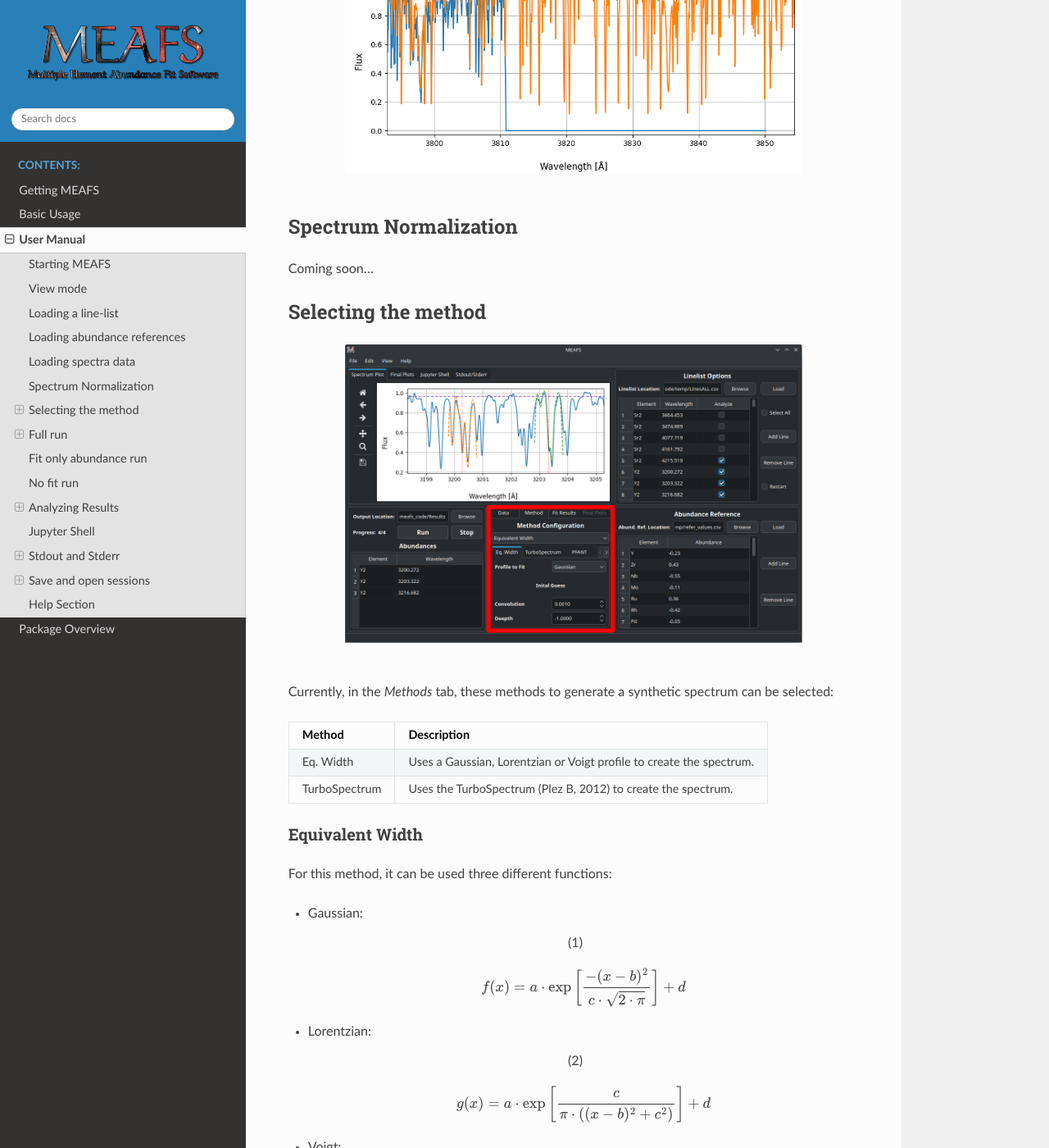
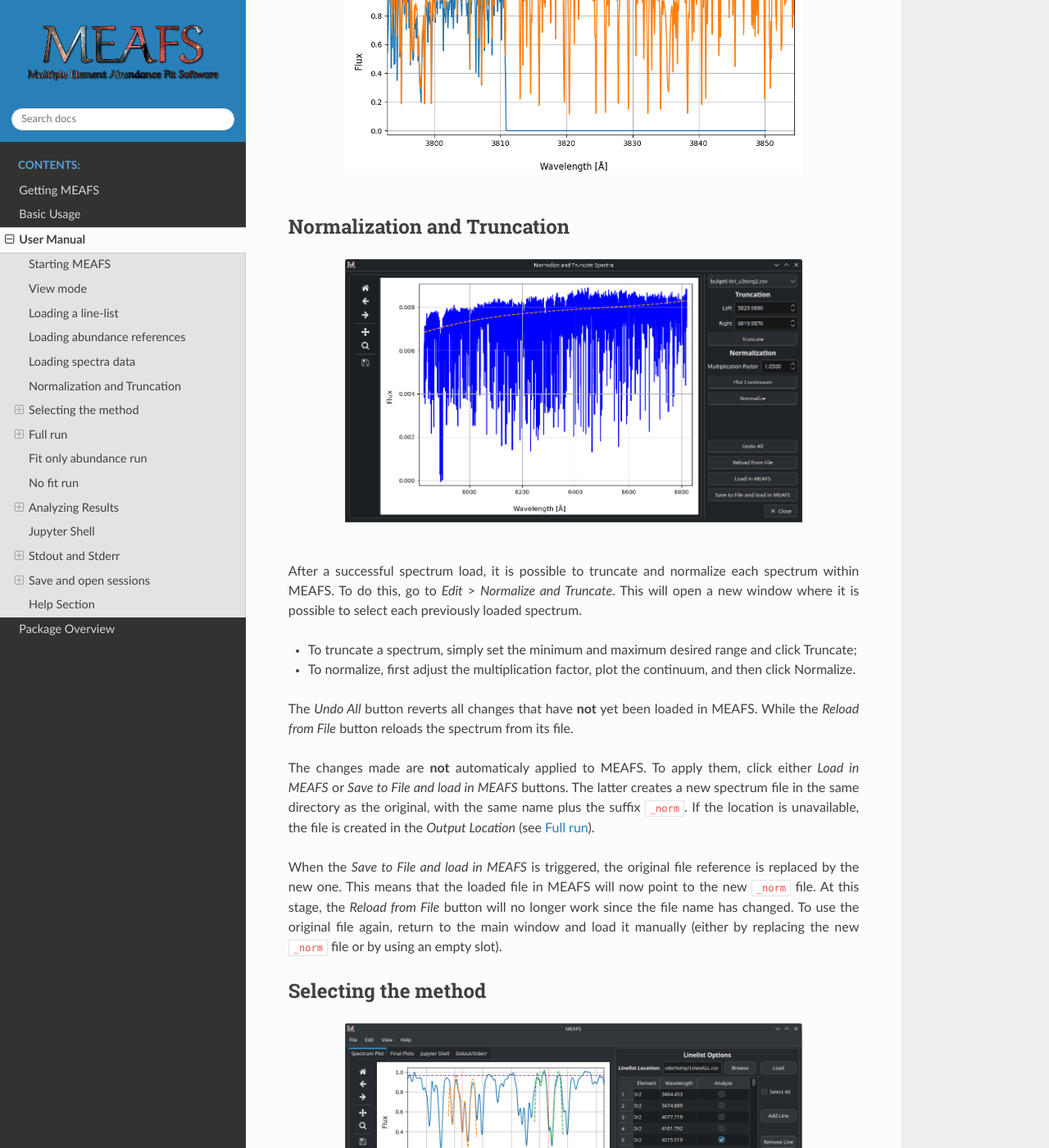
Before and after one commit to MatheusJCastro/meafs, a Sphinx documentation site: the page built from docs/manual.rst, in a window 1280 px wide and 1400 px high, scrolled down 3768 px. Shown: the whole window at 82% size. Built offline with Sphinx 7.4.7 and the Read the Docs theme 3.1.0, drawn with Linux system fonts in a browser that asks for light colours; the version number is read from the project's files by our own code; some of the changed text lies outside the part shown.

Commit message:
add documentation for normalization and truncation

```diff
--- a/docs/manual.rst
+++ b/docs/manual.rst
@@ -118,7 +118,10 @@ Loading spectra data
 
 Obs: rows beginning with ``#`` in the *CSV* file are ignored.
 
-**Attention:** For overlapping spectra, the fit will be processed only for the first spectrum in the *Data* table order. Moreover, it is advised not to upload spectra with edge effects (e.g., zero flux; see image below). Otherwise, if allocated first in the *Data* table, MEAFS will attempt to fit the non-existing data in the first spectrum instead of the one with real data.
+**Attention:** For overlapping spectra, the fit will be processed only for the first spectrum in the
+*Data* table order. Moreover, it is advised not to upload spectra with edge effects (e.g., zero flux;
+see image below). Otherwise, if allocated first in the *Data* table, MEAFS will attempt to fit the
+non-existing data in the first spectrum instead of the one with real data.
 
 .. image:: _static/overlapping_spectra_example.png
    :width: 80%
@@ -129,10 +132,36 @@ Obs: rows beginning with ``#`` in the *CSV* file are ignored.
 
 .. _spec_normalization:
 
-Spectrum Normalization
-----------------------
+Normalization and Truncation
+----------------------------
 
-Coming soon...
+.. image:: _static/meafs_gui_22.png
+   :width: 80%
+   :align: center
+   :alt: GUI run
+
+|
+
+After a successful spectrum load, it is possible to truncate and normalize each spectrum within MEAFS.
+To do this, go to *Edit* > *Normalize and Truncate*. This will open a new window where it is possible to
+select each previously loaded spectrum.
+
+- To truncate a spectrum, simply set the minimum and maximum desired range and click Truncate;
+- To normalize, first adjust the multiplication factor, plot the continuum, and then click Normalize.
+
+The *Undo All* button reverts all changes that have **not** yet been loaded in MEAFS. While the *Reload from
+File* button reloads the spectrum from its file.
+
+The changes made are **not** automaticaly applied to MEAFS. To apply them, click either *Load in MEAFS* or
+*Save to File and load in MEAFS* buttons. The latter creates a new spectrum file in the same directory
+as the original, with the same name plus the suffix :code:`_norm`. If the location is unavailable, the file
+is created in the *Output Location* (see :ref:`full_run`).
+
+When the *Save to File and load in MEAFS* is triggered, the original file reference is replaced by the new
+one. This means that the loaded file in MEAFS will now point to the new :code:`_norm` file. At this stage,
+the *Reload from File* button will no longer work since the file name has changed. To use the original
+file again, return to the main window and load it manually (either by replacing the new :code:`_norm` file or
+by using an empty slot).
 
 Selecting the method
 --------------------
@@ -215,6 +244,8 @@ In the first run of MEAFS, it will be created a folder called *modules* in
 the root directory of MEAFS (this directory can be found by typing in a
 terminal ``meafs -h``). It is advised (but not mandatory) to add the
 TurboSpectrum module in this folder.
+
+.. _full_run:
 
 Full run
 --------
--- a/meafs_code/__init__.py
+++ b/meafs_code/__init__.py
@@ -1,4 +1,4 @@
-__version__ = "6.2.0"
+__version__ = "6.2.1"
 __author__ = "Matheus J. Castro"
 
 from meafs_code import gui
```
Also changed, not shown: docs/_static/meafs_gui_22.png (added).
